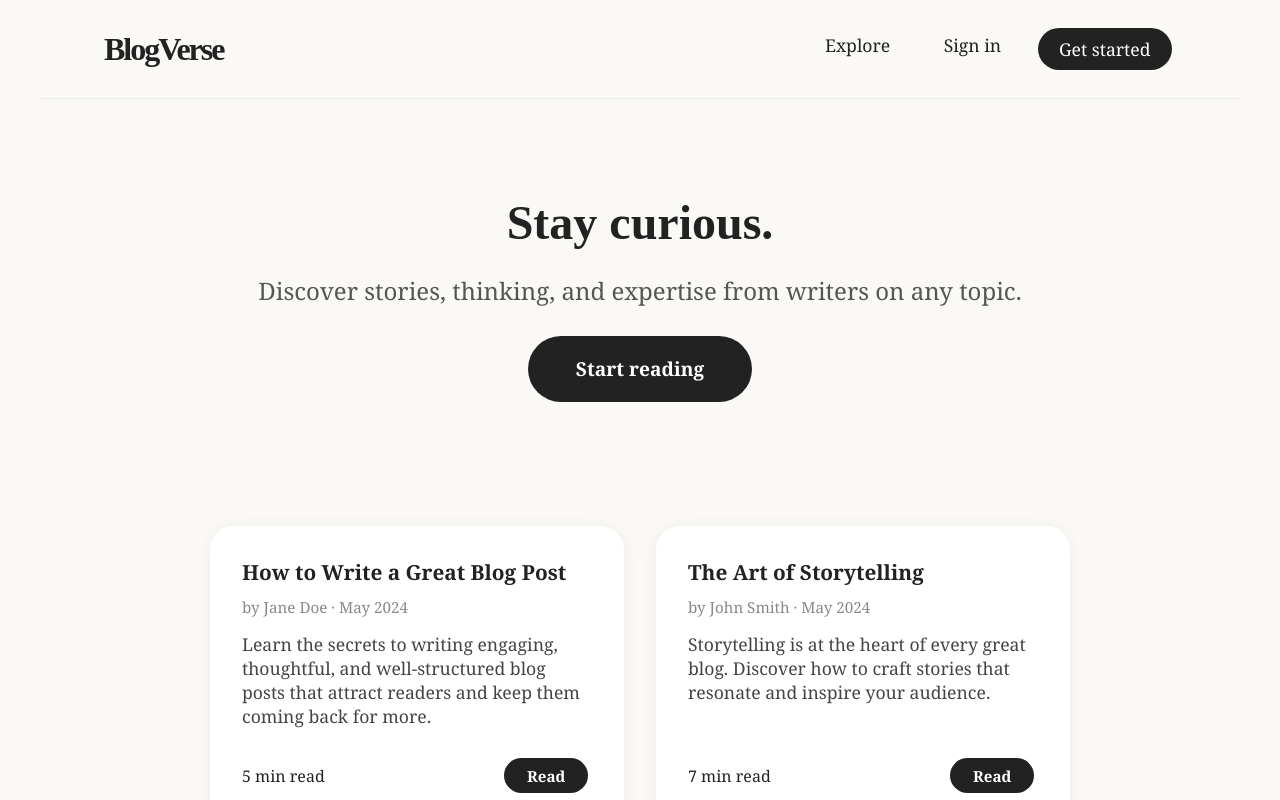
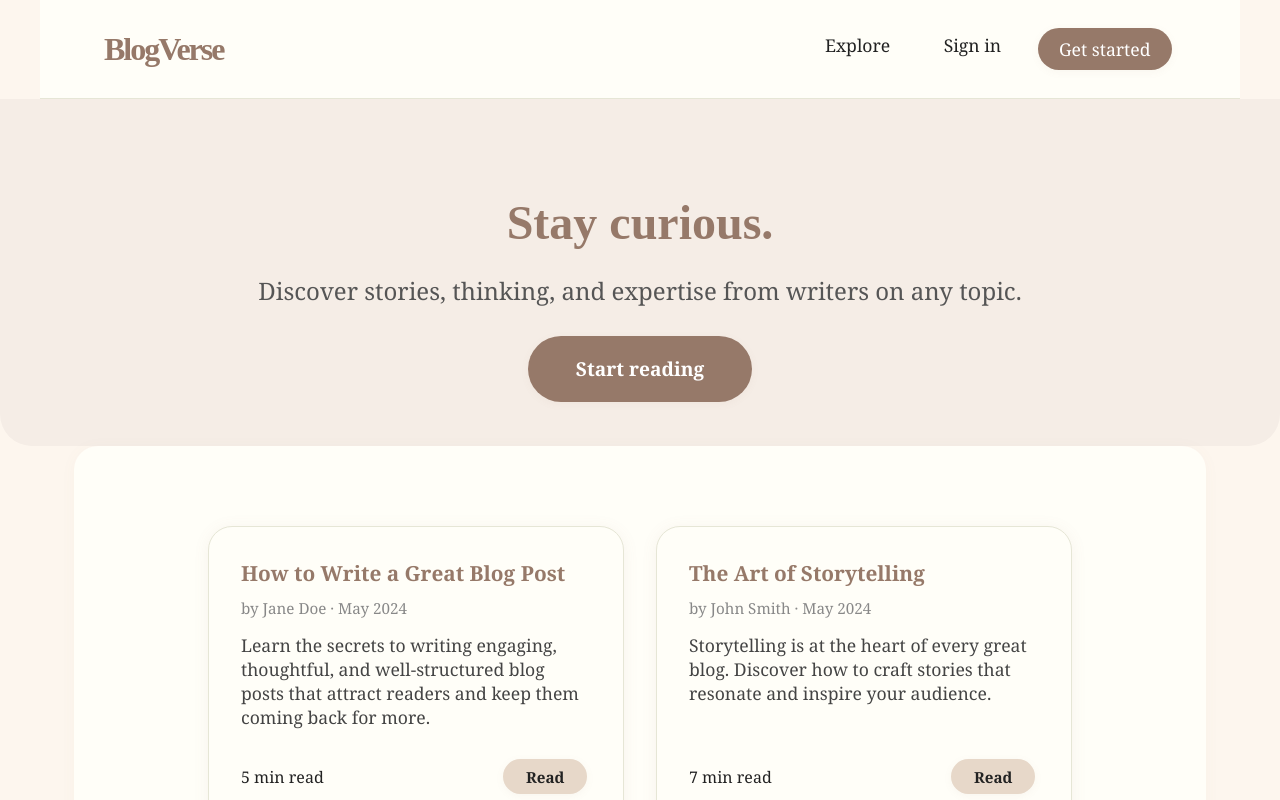
Before and after one commit to ssmrth/blog-app, a React (Vite) app in the folder frontend/: page / in a window 1280 px wide. Built offline with nearby package versions, Linux system fonts and the light colour scheme.

Commit message:
first commit

```diff
--- a/frontend/src/index.css
+++ b/frontend/src/index.css
@@ -4,7 +4,7 @@ html, body {
   margin: 0;
   padding: 0;
   font-family: 'Georgia', 'Times New Roman', Times, serif;
-  background: #faf9f6;
+  background: #fdf6ee; /* Cream */
   color: #222;
   box-sizing: border-box;
   overflow-x: hidden;
@@ -14,6 +14,7 @@ body {
   min-height: 100vh;
   display: flex;
   flex-direction: column;
+  background: #fdf6ee; /* Cream */
 }
 
 #root {
@@ -29,18 +30,18 @@ h1, h2, h3, h4, h5, h6 {
 }
 
 a {
-  color: #1a8917;
+  color: #967969;
   text-decoration: none;
   transition: color 0.2s;
 }
 a:hover {
-  color: #166d13;
+  color: #7c614f;
   text-decoration: underline;
 }
 
 button, .button {
-  background: #222;
-  color: #fff;
+  background: #e7d8c9; /* Light brown accent */
+  color: #222;
   border: none;
   border-radius: 999px;
   padding: 0.75em 2em;
@@ -49,23 +50,28 @@ button, .button {
   cursor: pointer;
   transition: background 0.2s, color 0.2s;
   margin: 0.25em;
+  box-shadow: 0 2px 8px rgba(150,121,105,0.06);
 }
 button:hover, .button:hover {
-  background: #444;
+  background: #967969;
+  color: #fff;
 }
 
 .container {
   max-width: 1100px;
   margin: 0 auto;
   padding: 2em 1em;
+  background: #fffef8; /* Slightly lighter cream */
+  border-radius: 1.5em;
+  box-shadow: 0 2px 16px rgba(150,121,105,0.04);
 }
 
 .navbar {
   width: 100%;
   max-width: 1200px;
   margin: 0 auto;
-  background: #faf9f6;
-  border-bottom: 1px solid #ececec;
+  background: #fffef8; /* Cream */
+  border-bottom: 1px solid #e6e6d6;
   display: flex;
   align-items: center;
   justify-content: space-between;
@@ -79,7 +85,7 @@ button:hover, .button:hover {
   font-family: 'Merriweather', serif;
   font-size: 2rem;
   font-weight: 900;
-  color: #222;
+  color: #967969;
   letter-spacing: -2px;
 }
 .navbar-links {
@@ -97,25 +103,29 @@ button:hover, .button:hover {
   transition: background 0.2s, color 0.2s;
 }
 .navbar-links a.button, .navbar-links .button {
-  background: #222;
+  background: #967969;
   color: #fff;
 }
 .navbar-links a.button:hover, .navbar-links .button:hover {
-  background: #444;
+  background: #e7d8c9;
+  color: #222;
 }
 .navbar-links a:hover {
-  background: #f2f2f2;
+  background: #f5ede6;
 }
 
 .hero {
   text-align: center;
   padding: 6em 1em 4em 1em;
+  background: #f5ede6; /* Very light brown */
+  border-radius: 0 0 2em 2em;
 }
 .hero-title {
   font-size: 3rem;
   font-family: 'Merriweather', serif;
   font-weight: 900;
   margin-bottom: 0.5em;
+  color: #967969;
 }
 .hero-subtitle {
   font-size: 1.5rem;
@@ -125,6 +135,12 @@ button:hover, .button:hover {
 .hero .button {
   font-size: 1.2rem;
   padding: 1em 2.5em;
+  background: #967969;
+  color: #fff;
+}
+.hero .button:hover {
+  background: #e7d8c9;
+  color: #222;
 }
 
 .card-list {
@@ -135,9 +151,9 @@ button:hover, .button:hover {
   margin-top: 3em;
 }
 .card {
-  background: #fff;
+  background: #fffef8;
   border-radius: 1.5em;
-  box-shadow: 0 2px 16px rgba(0,0,0,0.06);
+  box-shadow: 0 2px 16px rgba(150,121,105,0.08);
   padding: 2em;
   max-width: 350px;
   flex: 1 1 300px;
@@ -145,14 +161,17 @@ button:hover, .button:hover {
   flex-direction: column;
   justify-content: space-between;
   transition: box-shadow 0.2s;
+  border: 1px solid #e6e6d6;
 }
 .card:hover {
-  box-shadow: 0 4px 32px rgba(0,0,0,0.10);
+  box-shadow: 0 4px 32px rgba(150,121,105,0.12);
+  border-color: #e7d8c9;
 }
 .card-title {
   font-size: 1.3rem;
   font-weight: 700;
   margin-bottom: 0.5em;
+  color: #967969;
 }
 .card-meta {
   color: #888;
@@ -176,12 +195,12 @@ button:hover, .button:hover {
   flex-direction: column;
   align-items: center;
   justify-content: center;
-  background: #fff;
+  background: #fffef8;
 }
 .auth-form {
   background: #fff;
   border-radius: 1em;
-  box-shadow: 0 2px 16px rgba(0,0,0,0.08);
+  box-shadow: 0 2px 16px rgba(150,121,105,0.08);
   padding: 2.5em 2em 2em 2em;
   max-width: 350px;
   width: 100%;
@@ -195,6 +214,7 @@ button:hover, .button:hover {
   font-weight: 700;
   margin-bottom: 0.2em;
   text-align: center;
+  color: #967969;
 }
 .auth-form p {
   color: #888;
@@ -210,15 +230,15 @@ button:hover, .button:hover {
 .auth-form input[type="email"], .auth-form input[type="text"], .auth-form input[type="password"] {
   width: 100%;
   padding: 0.7em 1em;
-  border: 1px solid #ddd;
+  border: 1px solid #e7d8c9;
   border-radius: 0.5em;
   font-size: 1em;
   margin-bottom: 0.7em;
-  background: #fafafa;
+  background: #fdf6ee;
   transition: border 0.2s;
 }
 .auth-form input:focus {
-  border: 1.5px solid #222;
+  border: 1.5px solid #967969;
   outline: none;
 }
 .auth-form .button, .auth-form button {
@@ -226,7 +246,7 @@ button:hover, .button:hover {
   padding: 0.9em 0;
   font-size: 1.1em;
   border-radius: 0.7em;
-  background: #222;
+  background: #967969;
   color: #fff;
   border: none;
   font-weight: 600;
@@ -235,7 +255,8 @@ button:hover, .button:hover {
   transition: background 0.2s;
 }
 .auth-form .button:hover, .auth-form button:hover {
-  background: #444;
+  background: #e7d8c9;
+  color: #222;
 }
 .auth-form .google-btn {
   background: #fff;
@@ -263,3 +284,19 @@ button:hover, .button:hover {
   text-align: center;
   margin-top: 1.5em;
 }
+
+/* User initial circle dropdown */
+.user-initial-dropdown {
+  background: #967969 !important;
+  color: #fff !important;
+}
+
+/* Blog detail page */
+.container h1 {
+  color: #967969;
+}
+
+/* Dashboard and other pages */
+.container {
+  background: #fffef8;
+}
```
Also changed, not shown: 1 other file (tests, documents, lock files or other folders).
